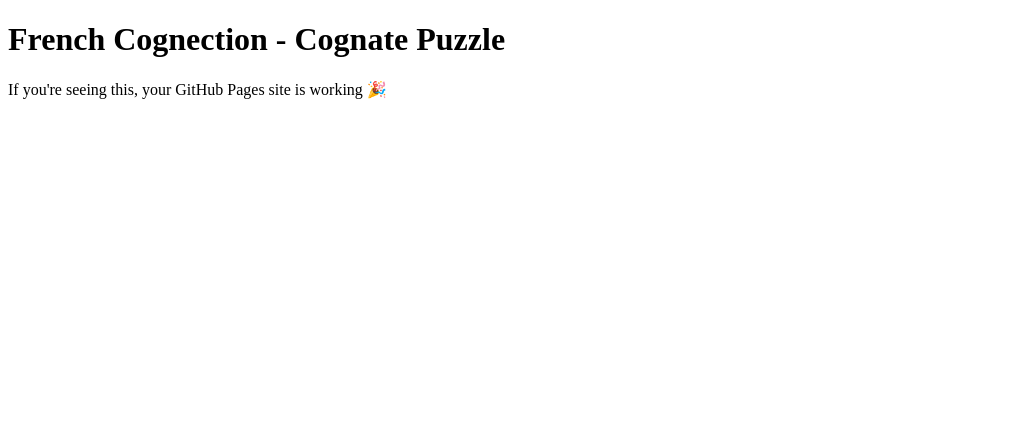
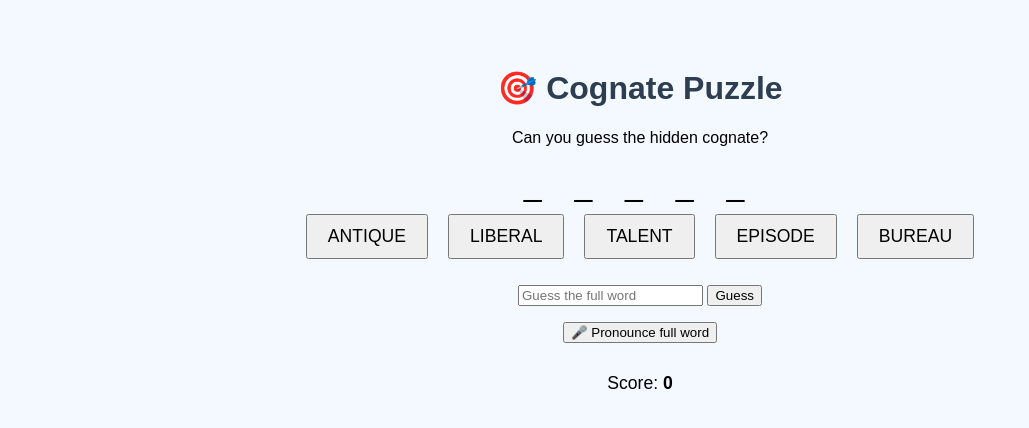
Before and after one commit to ccb105/fc-test, a plain HTML site: page index.html in a window 1280 px wide. Shown: the whole page, without its empty margins (0-1029 px from the left). Drawn offline with Linux system fonts and the light colour scheme.

Commit message:
Add files via upload

```diff
--- a/index.html
+++ b/index.html
@@ -2,11 +2,146 @@
 <!DOCTYPE html>
 <html lang="en">
 <head>
-  <meta charset="UTF-8">
-  <title>Cognate Puzzle Test</title>
+  <meta charset="UTF-8" />
+  <title>FC - Cognate Puzzle</title>
+  <style>
+    body {
+      font-family: Arial, sans-serif;
+      background: #f4f8ff;
+      text-align: center;
+      padding: 40px;
+    }
+    h1 { font-size: 2em; color: #2c3e50; }
+    .words button {
+      font-size: 1.1em;
+      margin: 10px;
+      padding: 10px 20px;
+      cursor: pointer;
+    }
+    #result, #score {
+      margin-top: 30px;
+      font-size: 1.1em;
+    }
+    #hiddenWord {
+      font-size: 2em;
+      letter-spacing: 12px;
+      margin-top: 20px;
+    }
+    input[type="text"] {
+      font-size: 1em;
+      padding: 5px;
+    }
+  </style>
 </head>
 <body>
-  <h1>French Cognection - Cognate Puzzle</h1>
-  <p>If you're seeing this, your GitHub Pages site is working 🎉</p>
+  <h1>🎯 Cognate Puzzle</h1>
+  <p>Can you guess the hidden cognate?</p>
+  <div id="hiddenWord"></div>
+  <div class="words" id="wordList"></div>
+  <p>
+    <input id="guessInput" placeholder="Guess the full word" />
+    <button onclick="checkGuess()">Guess</button>
+  </p>
+  <button onclick="pronounceFullWord()">🎤 Pronounce full word</button>
+  <div id="result"></div>
+  <div id="score"></div>
+
+  <script>
+    const puzzle = {
+      target: "TABLE",
+      options: ["ANTIQUE", "LIBERAL", "TALENT", "EPISODE", "BUREAU"]
+    };
+
+    let revealed = Array(puzzle.target.length).fill("_");
+    let score = parseInt(localStorage.getItem("fcScore") || "0");
+    let fullPronounced = false;
+
+    function displayWord() {
+      document.getElementById("hiddenWord").textContent = revealed.join(" ");
+      document.getElementById("score").innerHTML = "Score: <strong>" + score + "</strong>";
+    }
+
+    function speakAndCheck(word, letterIndex) {
+      const recognition = new (window.SpeechRecognition || window.webkitSpeechRecognition)();
+      recognition.lang = "en-US";
+      recognition.interimResults = false;
+      recognition.maxAlternatives = 1;
+
+      recognition.onresult = function(event) {
+        const spoken = event.results[0][0].transcript.toUpperCase().trim();
+        if (spoken === word.toUpperCase()) {
+          revealed[letterIndex] = word[0].toUpperCase();
+          score += 1;
+          document.getElementById("result").textContent = "✅ Correct: " + word;
+        } else {
+          score -= 1;
+          document.getElementById("result").textContent = "❌ Incorrect: You said " + spoken;
+        }
+        localStorage.setItem("fcScore", score);
+        displayWord();
+      };
+
+      recognition.onerror = function(event) {
+        document.getElementById("result").textContent = "⚠️ Error: " + event.error;
+      };
+
+      recognition.start();
+    }
+
+    function checkGuess() {
+      const guess = document.getElementById("guessInput").value.trim().toUpperCase();
+      if (guess === puzzle.target) {
+        score += 5;
+        document.getElementById("result").textContent = "🎉 Correct! You've guessed the word.";
+        localStorage.setItem("fcScore", score);
+        displayWord();
+      } else {
+        document.getElementById("result").textContent = "❌ Wrong guess.";
+      }
+    }
+
+    function pronounceFullWord() {
+      const recognition = new (window.SpeechRecognition || window.webkitSpeechRecognition)();
+      recognition.lang = "en-US";
+      recognition.interimResults = false;
+      recognition.maxAlternatives = 1;
+
+      recognition.onresult = function(event) {
+        const spoken = event.results[0][0].transcript.toUpperCase().trim();
+        if (spoken === puzzle.target && !fullPronounced) {
+          score += 5;
+          fullPronounced = true;
+          document.getElementById("result").textContent = "🎤 Well pronounced! +5 points.";
+          localStorage.setItem("fcScore", score);
+          displayWord();
+        } else if (spoken !== puzzle.target) {
+          score -= 1;
+          document.getElementById("result").textContent = "❌ Incorrect pronunciation: " + spoken;
+          localStorage.setItem("fcScore", score);
+          displayWord();
+        }
+      };
+
+      recognition.onerror = function(event) {
+        document.getElementById("result").textContent = "⚠️ Error: " + event.error;
+      };
+
+      recognition.start();
+    }
+
+    function setupPuzzle() {
+      const wordList = document.getElementById("wordList");
+      wordList.innerHTML = "";
+      puzzle.options.forEach((w, i) => {
+        const btn = document.createElement("button");
+        btn.textContent = w;
+        btn.onclick = () => speakAndCheck(w, puzzle.target.indexOf(w[0].toUpperCase()));
+        wordList.appendChild(btn);
+      });
+      displayWord();
+    }
+
+    setupPuzzle();
+  </script>
 </body>
 </html>
```
